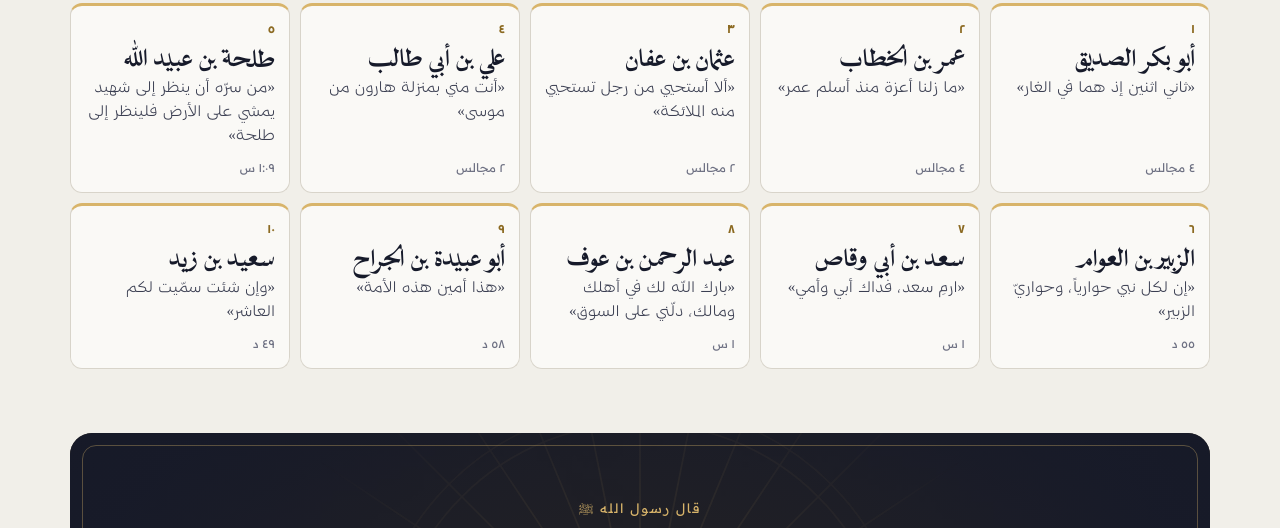
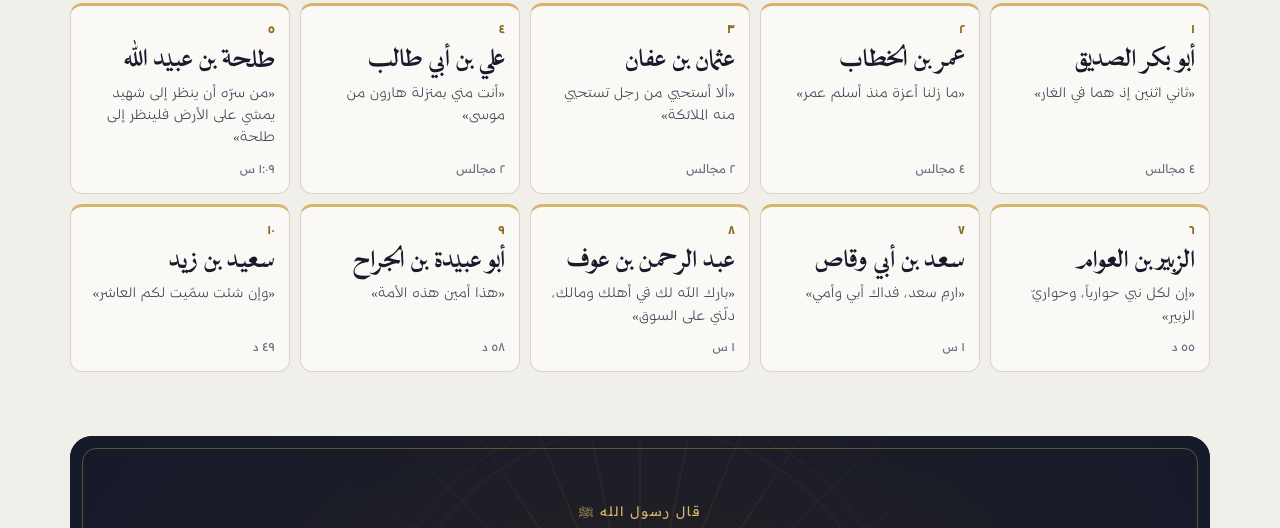
Before and after one commit to mustphawy-lgtm/ma3-elsahaba, a plain HTML site: page index.html in a window 1280 px wide. Shown: the part 742-1270 px from the top of the page. Drawn offline with nearby package versions, Linux system fonts and the light colour scheme.

Commit message:
تصغير وإبعاد الوصف في كروت العشرة
Co-Authored-By: Claude Opus 5.5 <noreply@anthropic.com>
Claude-Session: https://claude.ai/code/session_017sij6fWkXrWpzPm7aXr9HP

```diff
--- a/index.html
+++ b/index.html
@@ -397,6 +397,7 @@ footer{justify-content:space-between;gap:12px}footer .sig-link{margin-inline-sta
 .band-q{margin-bottom:18px}
 .band-rose{opacity:.09}
 .hero{align-items:center}
+.ten-grid .q{font-size:13.5px;line-height:1.65;margin-top:6px}
 </style>
 <style>body{margin:0;padding-top:env(safe-area-inset-top,0px);padding-bottom:env(safe-area-inset-bottom,0px)}</style></head><body>
 <div class="wrap" dir="rtl" lang="ar">
```
